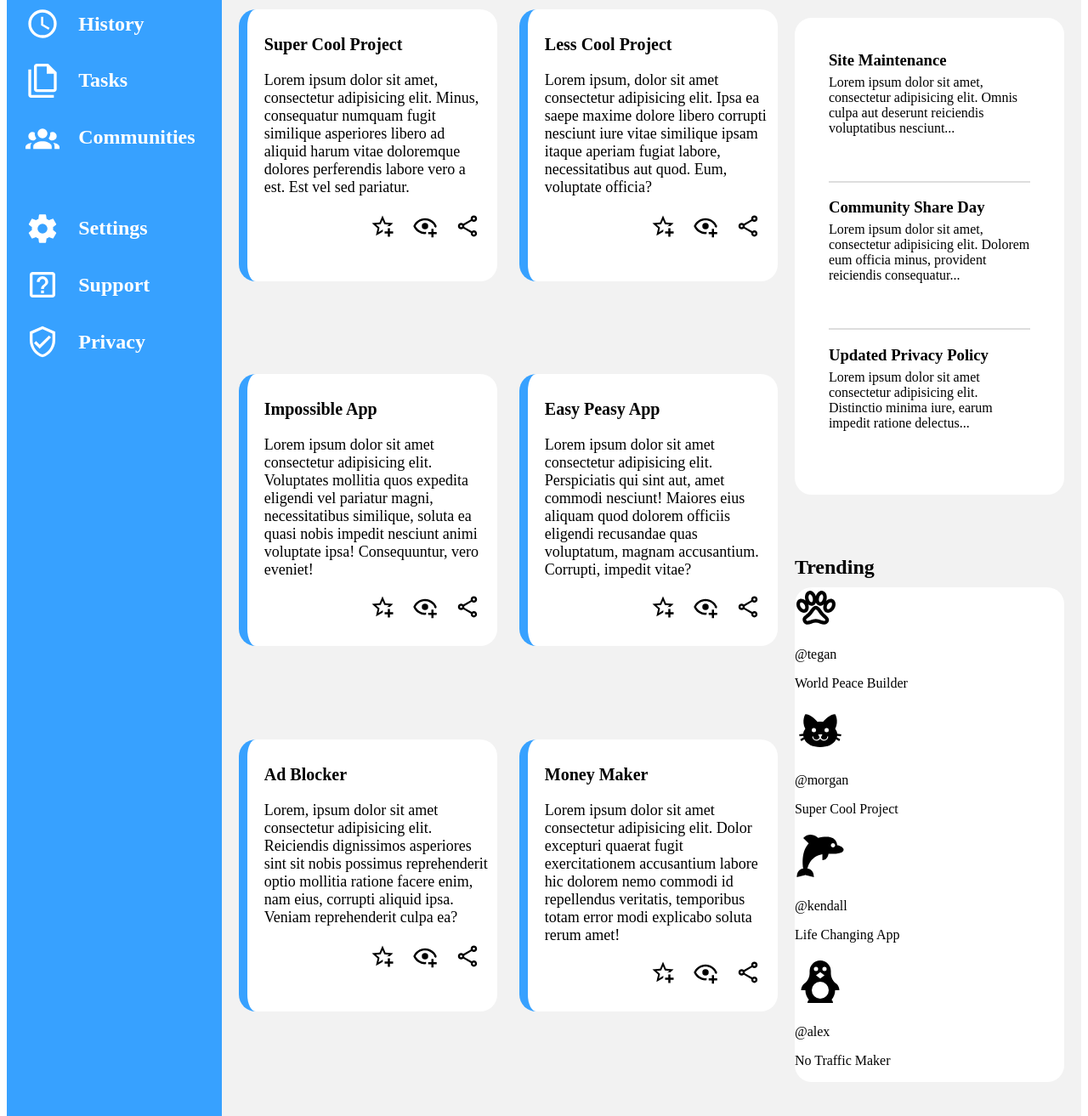
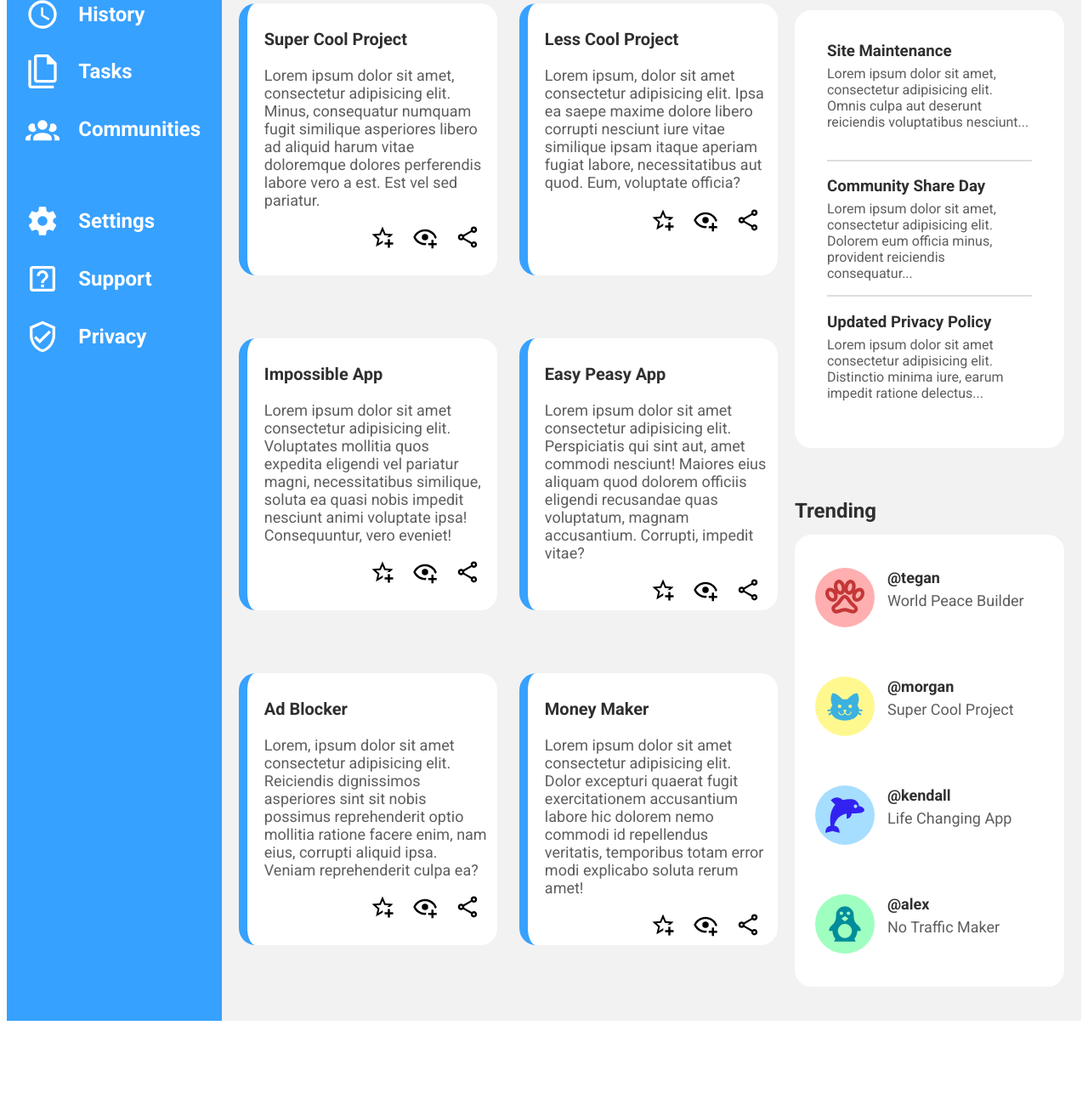
Before and after one commit to kylepunta/admin-dashboard, a plain HTML site: page index.html in a window 1280 px wide. Shown: the part 339-1652 px from the top of the page at 85% size. After the commit the page ends 1540 px from the top, so only its background shows below. Drawn offline with Linux system fonts and the light colour scheme.

Commit message:
Added styling to the trending section; added finishing touches to the webpage

```diff
--- a/style.css
+++ b/style.css
@@ -1,9 +1,12 @@
 :root {
     --color-theme: #37A1FF;
+    --user-logo-bg-color: #DADBFF;
+    --user-logo-color: #3E5CFF;
 }
 
 body {
     height: 100vh;
+    font-family: 'Roboto', system-ui, -apple-system, BlinkMacSystemFont, 'Segoe UI', Roboto, Oxygen, Ubuntu, Cantarell, 'Open Sans', 'Helvetica Neue', sans-serif;
 }
 
 .container {
@@ -69,6 +72,10 @@ body {
     height: 30px;
 }
 
+.search-icon svg {
+    fill: #2F2F2F;
+}
+
 .search-input {
     height: 40px;
     display: grid;
@@ -97,10 +104,12 @@ input {
 }
 
 .image-placeholder div {
-    background-color: #ECECEC;
+    background-color: var(--user-logo-bg-color);
     border-radius: 50px;
     height: 80px;
     width: 80px;
+    display: grid;
+    place-items: center;
 }
 
 .header-bottom-left-corner-message {
@@ -108,12 +117,14 @@ input {
     margin-bottom: 0px;
     margin-top: 10px;
     font-weight: bold;
+    color: #2F2F2F;
 }
 
 .header-bottom-left-corner .username-message {
     font-size: 26px;
     margin-top: 10px;
     font-weight: bold;
+    color: #2F2F2F;
 }
 
 .header-top-right-corner {
@@ -129,9 +140,13 @@ input {
     margin-right: 24px;
 }
 
+.bell svg {
+    fill: #2F2F2F;
+}
+
 .header-top-right-corner .image-placeholder {
     grid-area: 1 / 2 / 1 / 3;
-    background-color: #ECECEC;
+    background-color: var(--user-logo-bg-color);
     width: 80px;
     height: 80px;
     border-radius: 50px;
@@ -143,6 +158,7 @@ input {
     font-size: 22px;
     font-weight: bold;
     margin-left: 30px;
+    color: #2F2F2F;
 }
 
 .header-bottom-right-corner {
@@ -232,6 +248,7 @@ input {
 
 .card-content p {
     font-size: 18px;
+    color: #5E5E5E;
 }
 
 .card-buttons {
@@ -242,6 +259,10 @@ input {
 
 .card-button {
     margin-right: 20px;
+}
+
+.card-button svg {
+    fill: #2F2F2F;
 }
 
 .announcements-trending {
@@ -274,7 +295,7 @@ input {
     display: grid;
     grid-template-rows: repeat(3, 1fr);
     box-sizing: border-box;
-    border: 20px solid white;
+    border: 18px solid white;
 }
 
 .announcements-content div {
@@ -292,6 +313,7 @@ input {
 
 .announcements-content p {
     margin-top: 6px;
+    color: #5E5E5E;
 }
 
 .trending {
@@ -309,8 +331,93 @@ input {
     background-color: white;
     border-radius: 20px;
     margin-bottom: 40px;
+    display: grid;
+    grid-template-rows: repeat(4, 1fr);
+    box-sizing: border-box;
+    border: 10px solid white;
+}
+
+.trending-content > div {
+    display: grid;
+    grid-template-columns: 1fr 2fr;
 }
 
 .trending-heading h2 {
     margin: 0px;
+    margin-bottom: 4px;
 }
+
+.trending-logo {
+    display: grid;
+    justify-items: center;
+    align-items: center;
+}
+
+.trending-logo div {
+    background-color: #DDD;
+    height: 70px;
+    width: 70px;
+    border-radius: 40px;
+    display: grid;
+    place-items: center;
+}
+
+.trending p:nth-child(1) {
+    margin-top: 30px;
+    margin-bottom: 0px;
+    font-size: 18px;
+    font-weight: bold;
+    color: #2F2F2F;
+}
+
+.trending p:nth-child(2) {
+    margin-top: 6px;
+    font-size: 18px;
+    color: #5E5E5E;
+}
+
+.user-logo {
+    fill: var(--user-logo-color);
+}
+
+.trending-logo svg {
+    height: 50px;
+    width: 50px;
+}
+
+.paw {
+    fill: #C43737;
+}
+
+.cat {
+    fill: #3CB1DF;
+}
+
+.dolphin {
+    fill: #3222F2;
+}
+
+.penguin {
+    fill: #008D9B;
+}
+
+.trending-content > div:nth-child(1) > .trending-logo > div {
+    background-color: #FFAFAF;
+}
+
+.trending-content > div:nth-child(2) > .trending-logo > div {
+    background-color: #FFF88E;
+}
+
+.trending-content > div:nth-child(3) > .trending-logo > div {
+    background-color: #A6DEFF;
+}
+
+.trending-content > div:nth-child(4) > .trending-logo > div {
+    background-color: #9FFFC0;
+}
+
+h2,
+h3 {
+    color: #2F2F2F;
+}
```
